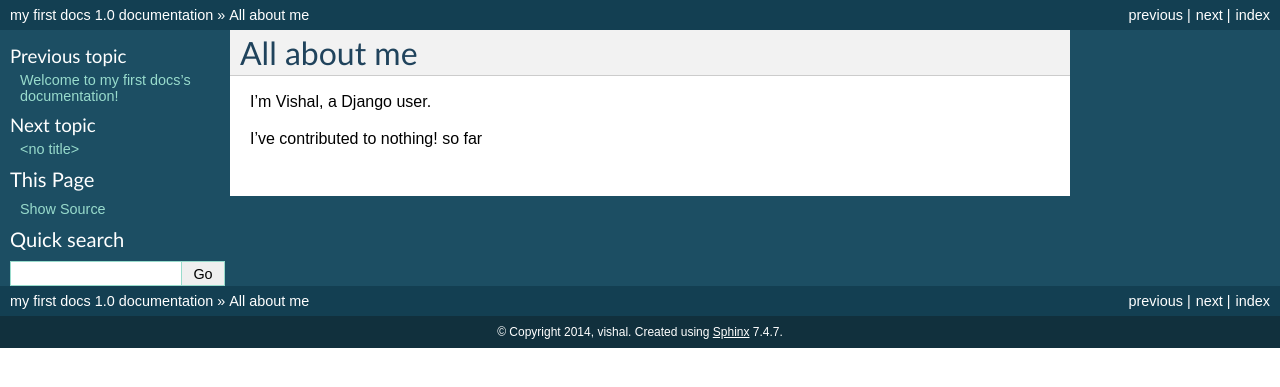
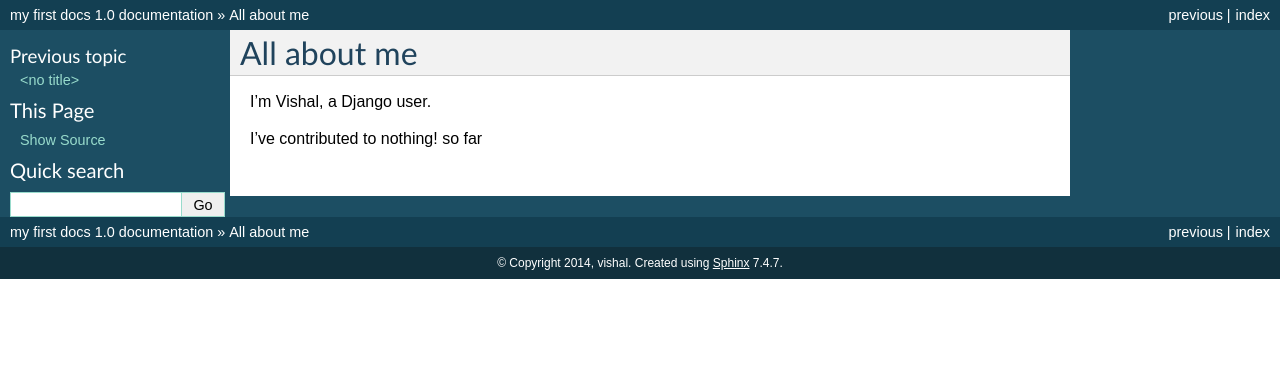
Before and after one commit to shahv/my-first-docs, a Sphinx documentation site: the page built from docs/all-about-me.rst, in a window 1280 px wide. Shown: the top 387 px of the page. Built offline with Sphinx 7.4.7, drawn with Linux system fonts in a browser that asks for light colours.

Commit message:
Changing order.

```diff
--- a/docs/index.rst
+++ b/docs/index.rst
@@ -11,8 +11,8 @@
 .. toctree::
    :maxdepth: 2
 
+   another-file
    all-about-me
-   another-file
 
 Indices and tables
 ==================
```
